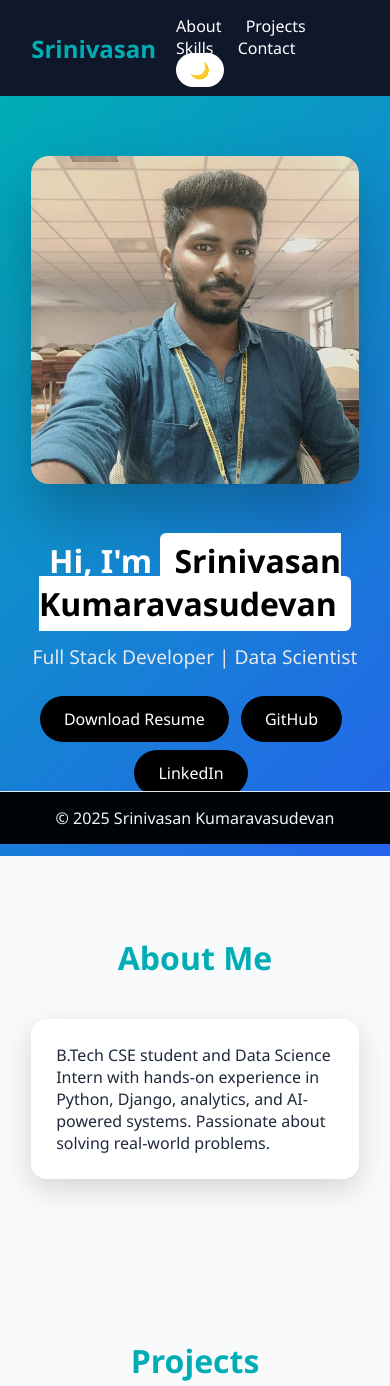
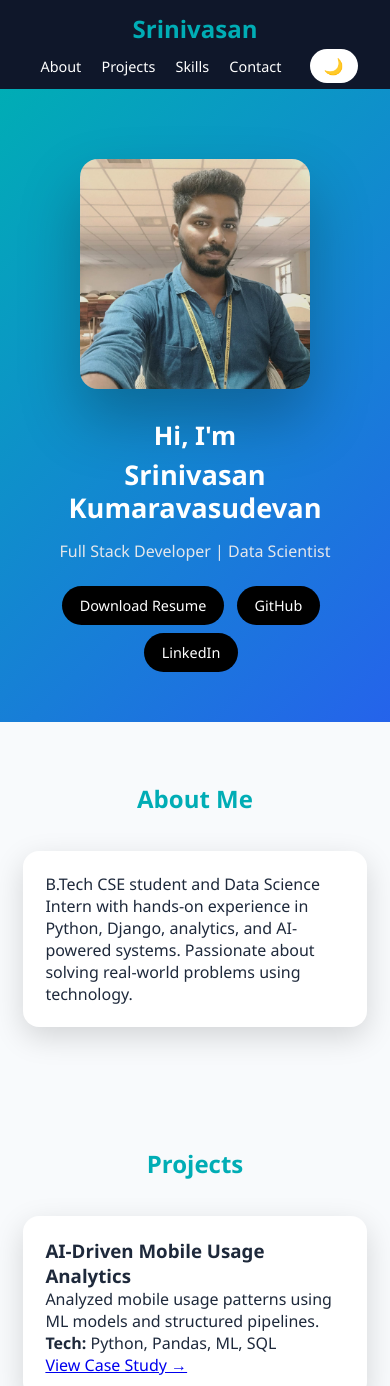
Before and after one commit to VasudevanSk/Portfolio, a plain HTML site: page index.html in a window 390 px wide. Shown: the top 1386 px of the page. Drawn offline with Linux system fonts and the light colour scheme.

Commit message:
mobile version updated

```diff
--- a/index.html
+++ b/index.html
@@ -21,7 +21,11 @@
   --nav:#020617;
 }
 
-*{margin:0;padding:0;box-sizing:border-box}
+*{
+  margin:0;
+  padding:0;
+  box-sizing:border-box;
+}
 
 body{
   font-family:'Segoe UI',sans-serif;
@@ -32,165 +36,241 @@ body{
   padding-bottom:60px;
 }
 
-
-/* NAV */
+/* ---------------- NAV ---------------- */
 nav{
   position:sticky;
   top:0;
   background:var(--nav);
   color:white;
-  padding:15px 8%;
+  padding:14px 8%;
   display:flex;
   justify-content:space-between;
   align-items:center;
   z-index:100;
 }
-nav h2{color:var(--primary)}
+
+nav h2{
+  color:var(--primary);
+}
+
 nav a{
   color:white;
   text-decoration:none;
-  margin-left:20px;
+  margin-left:18px;
   font-weight:500;
 }
+
 .toggle{
   cursor:pointer;
   padding:6px 14px;
   background:white;
   color:black;
   border-radius:20px;
-  margin-left:20px;
+  margin-left:16px;
 }
 
-/* HERO */
+/* Mobile nav */
+@media(max-width:600px){
+  nav{
+    flex-direction:column;
+    gap:10px;
+    padding:12px 6%;
+  }
+
+  nav a{
+    margin:0 8px;
+    font-size:0.9rem;
+  }
+}
+
+/* ---------------- HERO ---------------- */
 .hero{
   min-height:90vh;
   display:flex;
+  align-items:center;
   justify-content:center;
-  align-items:center;
   background:linear-gradient(135deg,#00adb5,#2563eb);
-  padding:40px 8%;
+  padding:60px 8%;
 }
 
 .hero-content{
+  max-width:1100px;
+  width:100%;
   display:flex;
   align-items:center;
   justify-content:space-between;
   gap:50px;
-  max-width:1100px;
-  width:100%;
   flex-wrap:wrap;
 }
 
-.hero-text{max-width:520px}
+.hero-text{
+  max-width:520px;
+}
 
 .hero-text h1{
-  font-size:2.6rem;
   color:white;
+  font-size:2.4rem;
 }
 
-.hero-text span{
-  background:white;
-  color:black;
-  padding:6px 14px;
-  border-radius:6px;
+.hero-text .name{
+  font-size:2.4rem;
+  font-weight:700;
+  color:white;
+  margin-top:6px;
 }
 
 .hero-text p{
-  margin:18px 0;
-  font-size:1.2rem;
+  margin:16px 0;
+  font-size:1.15rem;
   color:#e5e7eb;
 }
 
 .hero-text a{
   display:inline-block;
   margin:8px 8px 0 0;
-  padding:12px 24px;
+  padding:12px 22px;
   background:black;
   color:white;
   text-decoration:none;
-  border-radius:30px;
+  border-radius:26px;
   font-weight:500;
 }
 
 .hero-img img{
-  width:360px;
+  width:340px;
   max-width:100%;
   border-radius:18px;
-  box-shadow:0 30px 60px rgba(0,0,0,0.25);
+  box-shadow:0 30px 60px rgba(0,0,0,.25);
 }
 
-/* MOBILE */
+/* Mobile hero */
 @media(max-width:768px){
+  .hero{
+    min-height:auto;
+    padding:70px 6% 50px;
+  }
+
   .hero-content{
     flex-direction:column-reverse;
     text-align:center;
+    gap:24px;
+  }
+
+  .hero-text h1{
+    font-size:1.6rem;
+  }
+
+  .hero-text .name{
+    font-size:1.7rem;
+    line-height:1.2;
+  }
+
+  .hero-text p{
+    font-size:1rem;
+  }
+
+  .hero-img img{
+    width:230px;
+  }
+
+  .hero-text a{
+    font-size:0.9rem;
+    padding:10px 18px;
   }
 }
-@media(max-width:600px){
-  .hero-text h1{font-size:2rem}
+
+/* ---------------- SECTION ---------------- */
+section{
+  padding:80px 8%;
 }
 
-/* SECTION */
-section{padding:80px 8%}
 section h2{
   text-align:center;
   color:var(--primary);
-  margin-bottom:40px;
+  margin-bottom:36px;
   font-size:2rem;
 }
 
-/* GRID */
+@media(max-width:600px){
+  section{
+    padding:60px 6%;
+  }
+
+  section h2{
+    font-size:1.5rem;
+  }
+}
+
+/* ---------------- GRID & CARD ---------------- */
 .grid{
   display:grid;
-  grid-template-columns:repeat(auto-fit,minmax(250px,1fr));
-  gap:25px;
+  grid-template-columns:repeat(auto-fit,minmax(260px,1fr));
+  gap:22px;
 }
 
-/* CARD */
 .card{
   background:var(--card);
-  padding:25px;
+  padding:22px;
   border-radius:16px;
-  box-shadow:0 10px 30px rgba(0,0,0,0.15);
+  box-shadow:0 10px 30px rgba(0,0,0,.15);
   transition:.4s;
 }
+
 .card.animate{
   opacity:0;
   transform:translateY(30px);
 }
+
 .card.show{
   opacity:1;
   transform:translateY(0);
 }
-.card:hover{transform:translateY(-8px)}
 
-/* SKILLS */
+.card:hover{
+  transform:translateY(-6px);
+}
+
+/* ---------------- SKILLS ---------------- */
 .skill{
   display:inline-block;
-  padding:10px 16px;
-  margin:6px;
+  padding:8px 14px;
+  margin:6px 4px;
   background:#e0f2fe;
   color:#000;
-  border-radius:20px;
+  border-radius:18px;
+  font-size:0.85rem;
   font-weight:500;
 }
 
-/* CONTACT */
-.contact p{font-size:1.1rem;margin:8px 0}
+/* ---------------- CONTACT ---------------- */
+.contact p{
+  margin:8px 0;
+  font-size:1.05rem;
+}
 
-/* FOOTER */
+/* ---------------- FOOTER ---------------- */
 footer{
   position:fixed;
   bottom:0;
   left:0;
   width:100%;
-  text-align:center;
-  padding:15px;
   background:#000408;
   color:#f4f5f7;
-  border-top:1px solid #e2e8f0;
+  text-align:center;
+  padding:14px;
+  border-top:1px solid #1e293b;
 }
 
+/* Disable fixed footer on mobile */
+@media(max-width:600px){
+  footer{
+    position:static;
+  }
+
+  body{
+    padding-bottom:0;
+  }
+}
 </style>
 </head>
 
@@ -211,9 +291,9 @@ footer{
 <!-- HERO -->
 <div class="hero">
   <div class="hero-content">
-
     <div class="hero-text">
-      <h1>Hi, I'm <span>Srinivasan Kumaravasudevan</span></h1>
+      <h1>Hi, I'm</h1>
+      <div class="name">Srinivasan Kumaravasudevan</div>
       <p>Full Stack Developer | Data Scientist</p>
 
       <a href="S.K.Vasudevan.pdf" download>Download Resume</a>
@@ -222,9 +302,8 @@ footer{
     </div>
 
     <div class="hero-img">
-      <img src="hero.jpeg" alt="Developer Illustration">
+      <img src="hero.jpeg" alt="Developer illustration">
     </div>
-
   </div>
 </div>
 
@@ -235,8 +314,8 @@ footer{
     <div class="card animate">
       <p>
         B.Tech CSE student and Data Science Intern with hands-on experience in
-      Python, Django, analytics, and AI-powered systems.
-      Passionate about solving real-world problems.
+        Python, Django, analytics, and AI-powered systems. Passionate about
+        solving real-world problems using technology.
       </p>
     </div>
   </div>
@@ -248,22 +327,22 @@ footer{
   <div class="grid">
 
     <div class="card animate">
-    <h3>AI-Driven Mobile Usage & User Behaviour Analytics</h3>
-    <p>Analyzed mobile usage patterns using ML models and data pipelines.</p>
+      <h3>AI-Driven Mobile Usage Analytics</h3>
+      <p>Analyzed mobile usage patterns using ML models and structured pipelines.</p>
       <p><strong>Tech:</strong> Python, Pandas, ML, SQL</p>
       <a href="project-ai.html">View Case Study →</a>
     </div>
 
     <div class="card animate">
       <h3>Procurement Automation Agent</h3>
-    <p>AI assistant to compare vendor quotes and manage procurement lifecycle.</p>
+      <p>AI assistant for vendor comparison, decision making, and tracking.</p>
       <p><strong>Tech:</strong> Python, Django, NLP, AI Agents</p>
       <a href="https://github.com/VasudevanSk" target="_blank">View Project →</a>
     </div>
 
     <div class="card animate">
       <h3>Personal Portfolio Website</h3>
-    <p>Responsive portfolio with dark mode and modern UI.</p>
+      <p>Modern responsive portfolio with dark mode and animations.</p>
       <p><strong>Tech:</strong> HTML, CSS, JavaScript</p>
       <a href="https://VasudevanSk.github.io/Portfolio/" target="_blank">Live Demo →</a>
     </div>
@@ -300,27 +379,26 @@ footer{
 <footer>© 2025 Srinivasan Kumaravasudevan</footer>
 
 <script>
-/* DARK MODE */
+/* Dark mode */
 function toggleMode(){
   document.body.classList.toggle("dark");
-  localStorage.setItem(
-    "mode",
-    document.body.classList.contains("dark") ? "dark" : "light"
-  );
+  localStorage.setItem("mode",
+    document.body.classList.contains("dark") ? "dark" : "light");
 }
 if(localStorage.getItem("mode")==="dark"){
   document.body.classList.add("dark");
 }
 
-/* SCROLL ANIMATION */
-const observer=new IntersectionObserver(entries=>{
-  entries.forEach(e=>{
-    if(e.isIntersecting){
-      e.target.classList.add("show");
+/* Scroll animation */
+const observer = new IntersectionObserver(entries=>{
+  entries.forEach(entry=>{
+    if(entry.isIntersecting){
+      entry.target.classList.add("show");
     }
   });
 });
-document.querySelectorAll(".animate").forEach(c=>observer.observe(c));
+
+document.querySelectorAll(".animate").forEach(el=>observer.observe(el));
 </script>
 
 </body>
```
Lines whose indentation alone changed are shown as unchanged.
